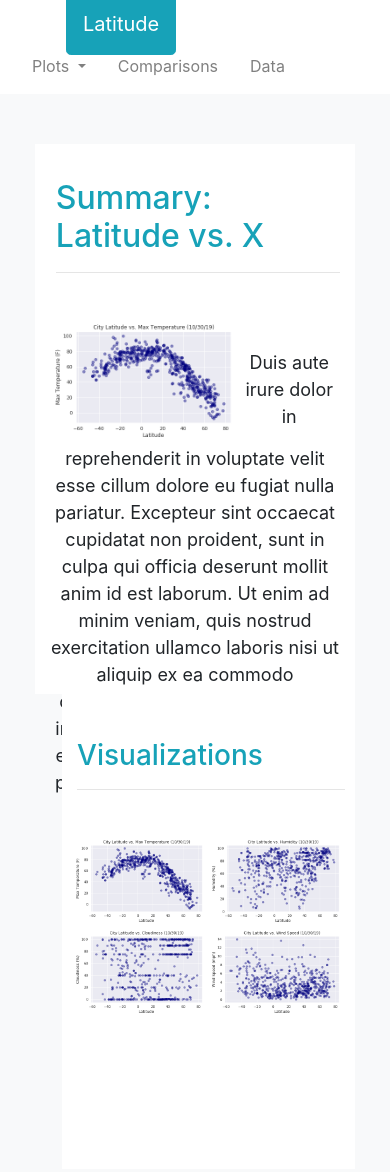
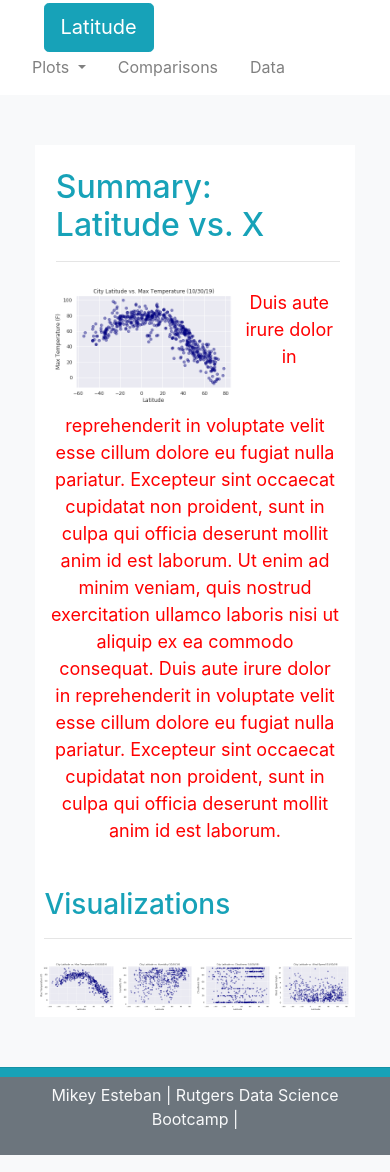
Before and after one commit to Mikey-Esteban/web-design-challenge, a plain HTML site: page web_visualizations/index.html in a window 390 px wide. Shown: the top 1172 px of the page. Drawn offline with nearby package versions, Linux system fonts and the light colour scheme.

Commit message:
starting media queries to fix layout for smaller screen size

```diff
--- a/web_visualizations/custom_styles.css
+++ b/web_visualizations/custom_styles.css
@@ -9,33 +9,33 @@
 }
 
 .main-button {
-  margin-top: -15px;
-  padding-top: 15px;
-  padding-bottom: 15px;
-  margin-bottom: -9px;
-  margin-left: 50px;
+  margin-top: -5%;
+  padding-top: 8%;
+  padding-bottom: 8%;
+  margin-bottom: -5%;
+  margin-left: 25%;
 }
 
 .header {
   text-align: left;
-  padding-top: 35px;
+  padding-top: 8%;
   padding-left: 2%;
 }
 
 .left_box {
-  height: 550px;
-  margin-right: -50px;
+  height: 50%;
+  margin-right: -5%;
 }
 
 .right_box {
-  height: 475px;
-  padding: 10px;
+  height: 40%;
+  padding: 1%;
 }
 
 .img-fluid {
   max-width: 65%;
   height: auto;
-  margin-bottom: 1px;
+  margin-bottom: 1%;
 }
 
 .landing-img {
@@ -46,7 +46,7 @@
 
 .info {
   text-align: center;
-  padding-top: 30px;
+  padding-top: 2%;
 }
 
 .info a:hover{
@@ -55,7 +55,7 @@
 
 .sigline {
   text-align: center;
-  padding-top: 25px;
+  padding-top: 2%;
 }
 
 .stripline {
@@ -64,5 +64,16 @@
 }
 
 .page-footer {
-  padding-bottom: 15px;
+  padding-bottom: 2%;
 }
+
+
+@media (max-width: 991.98px) {
+  .info {
+    color:red;
+  }
+
+  .landing-img {
+    max-width:25%;
+  }
+}
--- a/web_visualizations/index.html
+++ b/web_visualizations/index.html
@@ -8,6 +8,18 @@
 
     <link rel="stylesheet" href="https://stackpath.bootstrapcdn.com/bootstrap/4.1.3/css/bootstrap.min.css" integrity="sha384-MCw98/SFnGE8fJT3GXwEOngsV7Zt27NXFoaoApmYm81iuXoPkFOJwJ8ERdknLPMO" crossorigin="anonymous">
     <link rel="stylesheet" href="custom_styles.css">
+
+    <style type="text/css">
+    /* @media (max-width: 991.98px) {
+      .info {
+        color:red;
+      }
+
+      .landing-img {
+        max-width:25%;
+      }
+    } */
+    </style>
 </head>
 
 <body class="bg-light">
@@ -52,7 +64,7 @@
     </section>
     <section class="content">
         <div class="row">
-            <div class="left_box col-md-7 bg-white">
+            <div class="left_box col-lg-7 bg-white">
 
                 <div class="header">
                     <h2 class="text-info">Summary: Latitude vs. X</h2>
@@ -64,7 +76,7 @@
                 </div>
 
 						</div>
-            <div class="right_box offset-1 col-md-4 bg-white">
+            <div class="right_box offset-lg-1 col-lg-4 bg-white">
 
                 <div class="header">
                     <h3 class="text-info">Visualizations</h3>
```
Also changed, not shown: web_visualizations/cloudiness.html (+2 -2 lines), web_visualizations/comparisons.html (+11 -7 lines), web_visualizations/humidity.html (+2 -2 lines), web_visualizations/temp.html (+2 -2 lines), web_visualizations/windspeed.html (+2 -2 lines).
